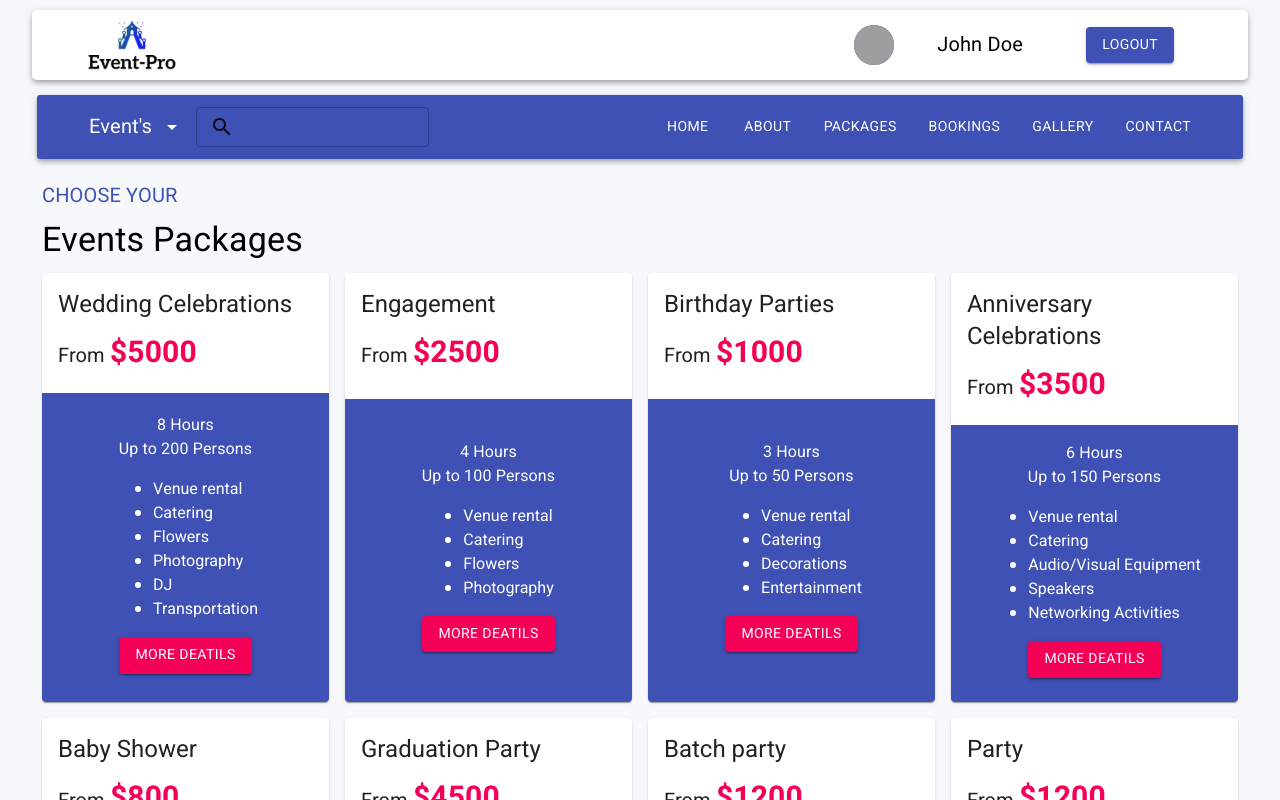
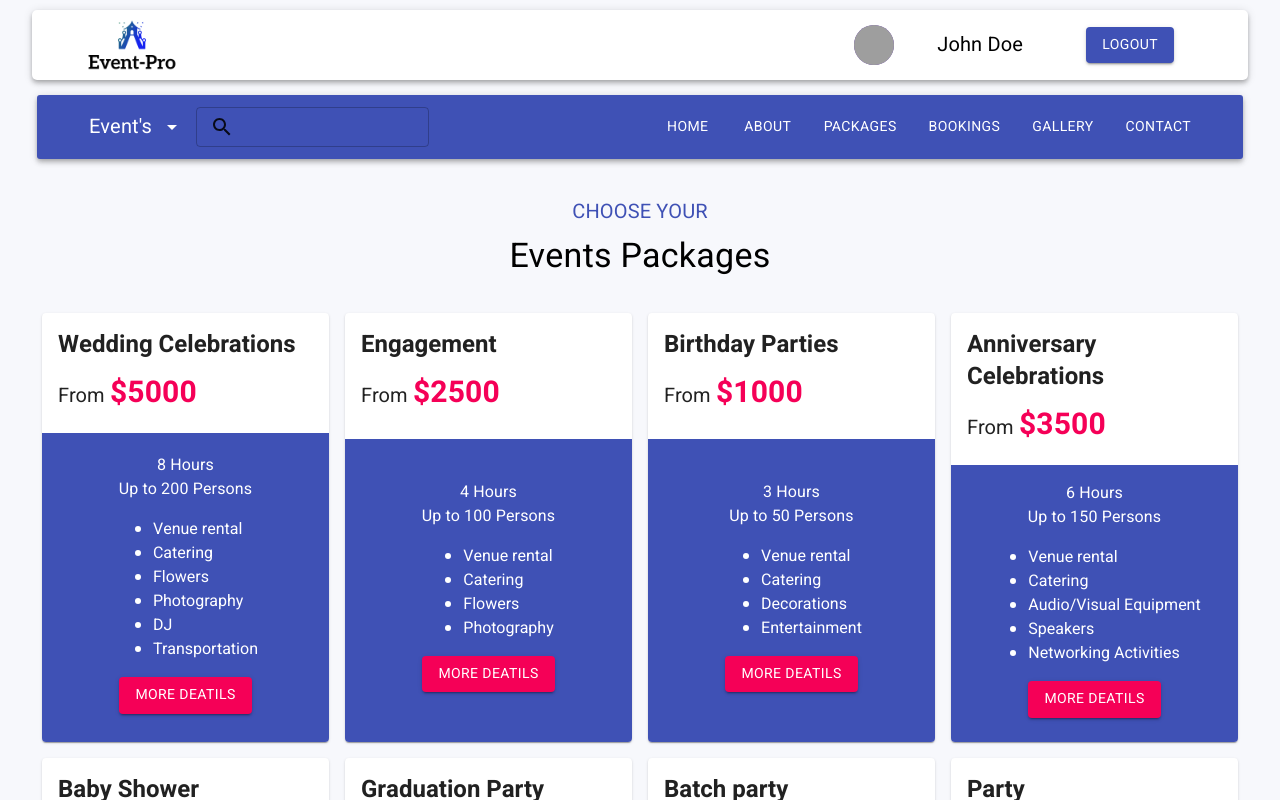
Before and after one commit to NirashaMadubhashini/Event_Planning_System_Frontend, a React (Create React App) app: page /home in a window 1280 px wide. Shown: the top 800 px of the page. Built offline with nearby package versions, Linux system fonts and the light colour scheme; grey boxes are pictures that could not be loaded.

Commit message:
Update home style.js

```diff
--- a/src/components/Home/style.js
+++ b/src/components/Home/style.js
@@ -1,16 +1,6 @@
 import { makeStyles } from '@material-ui/core/styles';
 import { deepPurple } from '@material-ui/core/colors';
 //Home Style.js
-function getRandomWebSafeColor() {
-    const webSafeColors = [
-        "00", "33", "66", "99", "CC", "FF"
-    ];
-
-    const getRandomColorCode = () =>
-        webSafeColors[Math.floor(Math.random() * webSafeColors.length)];
-
-    return `#${getRandomColorCode()}${getRandomColorCode()}${getRandomColorCode()}`;
-}
 
 export default makeStyles((theme) => ({
     menuTitle: {
@@ -94,15 +84,18 @@ export default makeStyles((theme) => ({
     },
     titleSection: {
         flex: "1 0 10%",
+        // backgroundColor:"#D1DAD9"
     },
-
+headerName:{
+   fontWeight:"bold",
+},
     button: {
         position: 'relative',
     },
-    blankCardTop: {
-        backgroundColor: '#FFFFFF',
-        height: '150px', // Adjust the height according to your desired size
-        marginBottom: theme.spacing(2),
+    packagesSection: {
+        paddingTop: theme.spacing(2),
+        paddingBottom: theme.spacing(3),
+        textAlign: "center",
     },
 // Add additional styles for smaller screens
     [theme.breakpoints.down("xs")]: {
```
